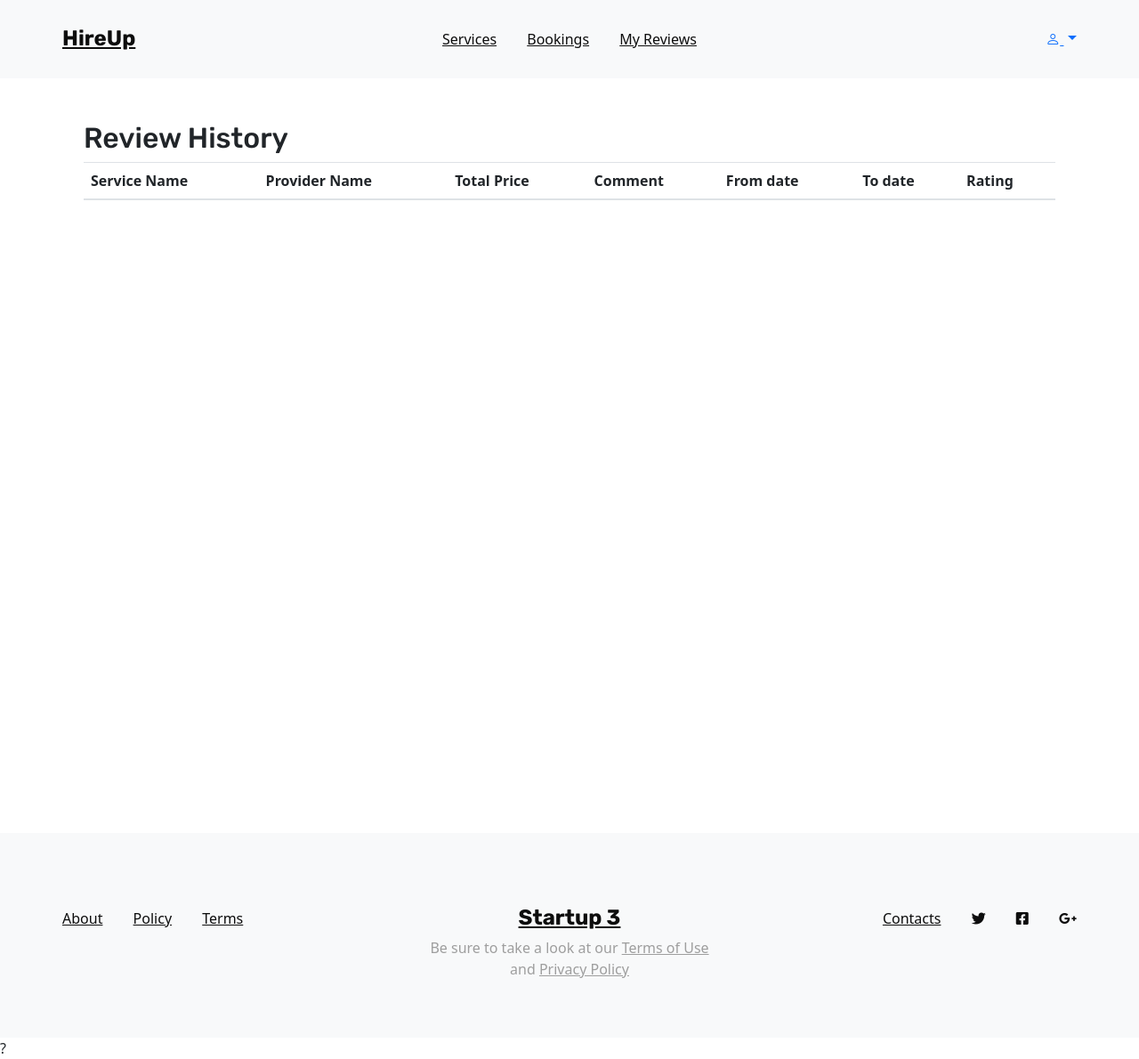
After one commit to nusherjk/SSE-Home-Service-App, a Django app: page /reviews in a window 1280 px wide. The commit adds this page. Shown: the whole page at 89% size. Run offline with Django 4.2, Linux system fonts and the light colour scheme; a user stored in the database is signed in; data comes from the database, SQL or seed files in the repository; data that the repository does not hold is empty; some libraries are stand-ins or nearby versions.

Commit message:
rating update

```diff
--- a/homeServiceApp/core/forms.py
+++ b/homeServiceApp/core/forms.py
@@ -35,7 +35,7 @@ class ReviewForm(forms.ModelForm):
         model = Review
         fields = ['rating', 'comment']
         widgets = {
-            'rating': forms.DateInput(attrs={'class': 'form-control', 'type': 'date', 'required': 'required'}),
-            'comment': forms.EmailInput(
-                attrs={'class': 'form-control', 'placeholder': 'Address', 'required': 'required'}),
+            'rating': forms.DateInput(attrs={'class': 'form-range', 'id':'rating-input',  'type': 'hidden', 'min': "0", 'max': 5, 'required': 'required'}),
+            'comment': forms.Textarea(
+                attrs={'class': 'form-control', 'placeholder': 'Please enter your comment.' }),
         }
--- a/homeServiceApp/core/urls.py
+++ b/homeServiceApp/core/urls.py
@@ -26,6 +26,7 @@ urlpatterns = [
     path('bookings/<id>/cancel', BookingCancelbyInitiatorView.as_view(), name='bookings-cancel-by-initiator'),
     path('bookings/<id>/complete', BookingCompletedView.as_view(), name='bookings-completed'),
     path('review/<booking_id>/', ReviewCreateView.as_view(), name='bookings-review'),
+    path('reviews', UserReviews.as_view(), name='user-reviews'),
     path('providers/', ProviderListView.as_view(), name='providers'),
     path('providers/<id>/', ProviderDetailView.as_view(), name='providers'),
     path('booking-requests/', ProviderBooks.as_view(), name='booking-requests'),
--- a/homeServiceApp/core/views.py
+++ b/homeServiceApp/core/views.py
@@ -55,6 +55,16 @@ class ProviderListView(ListView):
     template_name = 'providers/provider_list.html'
     context_object_name = 'providers'
     paginate_by = 10
+
+    def get_context_data(self, **kwargs):
+
+        context = super(ProviderListView, self).get_context_data(**kwargs)
+        print(context['providers'])
+        return context
+
+    # provider = get_object_or_404(Provider, id=provider_id)
+    # ratings = provider.ratings.all()
+    # average_rating = ratings.aggregate(models.Avg('rating'))['rating__avg']
 
 # Detail view for a service provider
 class ProviderDetailView(DetailView):
@@ -203,26 +213,45 @@ class BookingAcceptView(LoginRequiredMixin, RedirectView):
 
 
 # Create a review for a completed booking
-class ReviewCreateView(LoginRequiredMixin, CreateView):
+class ReviewCreateView(LoginRequiredMixin, TemplateView):
     model = Review
     form_class = ReviewForm
     template_name = 'reviews/review_form.html'
 
     def get_context_data(self, **kwargs):
-        print(kwargs)
-        return super().get_context_data(**kwargs)
-    def form_valid(self, form):
+        form = ReviewForm()
+        context = super().get_context_data(**kwargs)
+        context['form'] = form
+        return context
+
+
+    def post(self, request, *args, **kwargs):
+        form = ReviewForm(request.POST)
         form.instance.customer = self.request.user
-        form.instance.booking = get_object_or_404(Booking, id=self.kwargs['booking_id'])
+        form.instance.booking = get_object_or_404(Booking, id=kwargs['booking_id'])
         form.instance.provider = form.instance.booking.provider
-        return super().form_valid(form)
+        if form.is_valid():
+            review = form.save()
+        return redirect('user-reviews')
+
+
+
+
+
+
 
     def get_success_url(self):
         return reverse_lazy('booking-detail', kwargs={'pk': self.kwargs['booking_id']})
 
 # List all reviews for a specific provider
 
+class UserReviews(LoginRequiredMixin, TemplateView):
+    template_name = 'reviews/review_list.html'
 
+    def get_context_data(self, **kwargs):
+        context = super().get_context_data(**kwargs)
+        context['reviews'] = Review.objects.filter(customer=self.request.user)
+        return context
 class ProviderBooks(LoginRequiredMixin, TemplateView):
     template_name = 'providers/Booking_requests.html'
 
--- a/homeServiceApp/templates/headers/primeHeader.html
+++ b/homeServiceApp/templates/headers/primeHeader.html
@@ -14,11 +14,12 @@
 
                  {% if user.is_authenticated %}
                      <a href="{% url 'bookings' %}" class="link color-main mx-15">Bookings</a>
+                     <a href="{% url 'user-reviews' %}" class="link color-main mx-15"> My Reviews</a>
                      {% if user.providerprofile %}
 
-                     <a href="{% url 'booking-requests' %}"  class="link color-main mx-15"> Booking Requests </a>
-                      <a href="{% url 'booking-history' %}"  class="link color-main mx-15"> Service History </a>
-                      <a href="#"  class="link color-main mx-15"> My Reviews </a>
+                         <a href="{% url 'booking-requests' %}"  class="link color-main mx-15"> Booking Requests </a>
+                         <a href="{% url 'booking-history' %}"  class="link color-main mx-15"> Service History </a>
+{#                         <a href="#"  class="link color-main mx-15"> User Reviews </a>#}
 
                     {% endif %}
 
--- a/homeServiceApp/templates/layout/base.html
+++ b/homeServiceApp/templates/layout/base.html
@@ -26,7 +26,20 @@
 
         <link href="https://cdn.jsdelivr.net/npm/bootstrap@5.3.0/dist/css/bootstrap.min.css" rel="stylesheet">
 <script src="https://cdn.jsdelivr.net/npm/bootstrap@5.3.0/dist/js/bootstrap.bundle.min.js"></script>
-
+            <style>
+                .star-rating .bi {
+                    {#font-size: 2rem;#}
+                    cursor: pointer;
+                    color: #ddd;
+                }
+                .bi ~ .star-rating  .bi:hover,
+                .star-rating .bi:hover  {
+                    color: #ffc107;
+                }
+                .star-rating .selected {
+                    color: #ffc107;
+                }
+            </style>
 			</head>
 	<body>
 <!-- Navigation 1 -->
--- /dev/null
+++ b/homeServiceApp/templates/reviews/review_list.html
@@ -0,0 +1,71 @@
+{% extends 'layout/base.html' %}
+{% load static %}
+{% block content %}
+
+
+  <main class="mt-5">
+    <div class="container mt-5">
+
+        <section  class="services section">
+
+          <!-- Section Title -->
+          <div class="container section-title" data-aos="fade-up">
+            <h2> Review History </h2>
+               <table id="bookingsTable" class="table table-striped">
+                <thead>
+                    <tr>
+                        <th>Service Name</th>
+                        <th>Provider Name</th>
+                        <th>Total Price</th>
+                        <th>Comment</th>
+                        <th>From date</th>
+                        <th>To date</th>
+{#                        <th>Duration</th>#}
+                        <th>Rating</th>
+
+
+                    </tr>
+                </thead>
+                <tbody>
+                    {% for review in reviews %}
+                    <tr>
+                        <td>{{ review.booking.service }}</td>
+                        <td>{{ review.provider.user.first_name }} {{ review.provider.user.last_name }}</td>
+                        <td> {{ review.booking.calculate_total_price }} </td>
+                        <td>{{ review.comment }}</td>
+                        <td>{{ review.booking.date }} {{ review.booking.time }}</td>
+                        <td>{{ review.booking.end_date }} {{ review.booking.end_time }}</td>
+                        <td>
+                            <div class="star-rating">
+
+
+
+                                <i class="bi bi-star some {% if review.rating >= 1  %} selected {% endif %}" data-value="1"></i>
+                                <i class="bi bi-star some {% if review.rating >= 2  %} selected {% endif %}" data-value="1"></i>
+                                <i class="bi bi-star some {% if review.rating >= 3  %} selected {% endif %}" data-value="1"></i>
+                                <i class="bi bi-star some {% if review.rating >= 4  %} selected {% endif %}" data-value="1"></i>
+                                <i class="bi bi-star some {% if review.rating >= 5  %} selected {% endif %}" data-value="1"></i>
+
+                            </div>
+                        </td>
+
+                    </tr>
+                    {% endfor %}
+
+
+
+                </tbody>
+            </table>
+
+          </div><!-- End Section Title -->
+
+
+    </section><!-- /Services Section -->
+
+    </div>
+  </main>
+
+
+    <!-- End #main -->
+
+{% endblock %}
```
Also changed, not shown: homeServiceApp/templates/reviews/review_form.html (+37 -4 lines).
